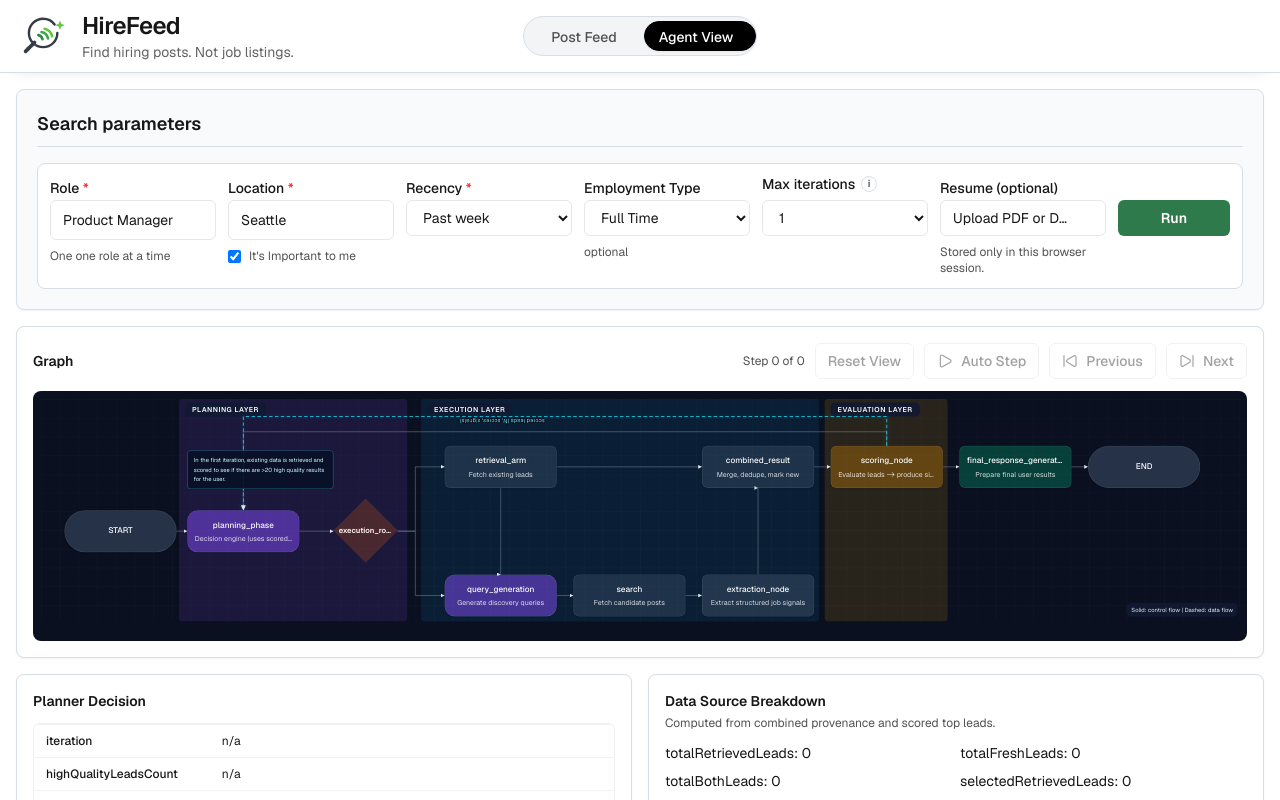
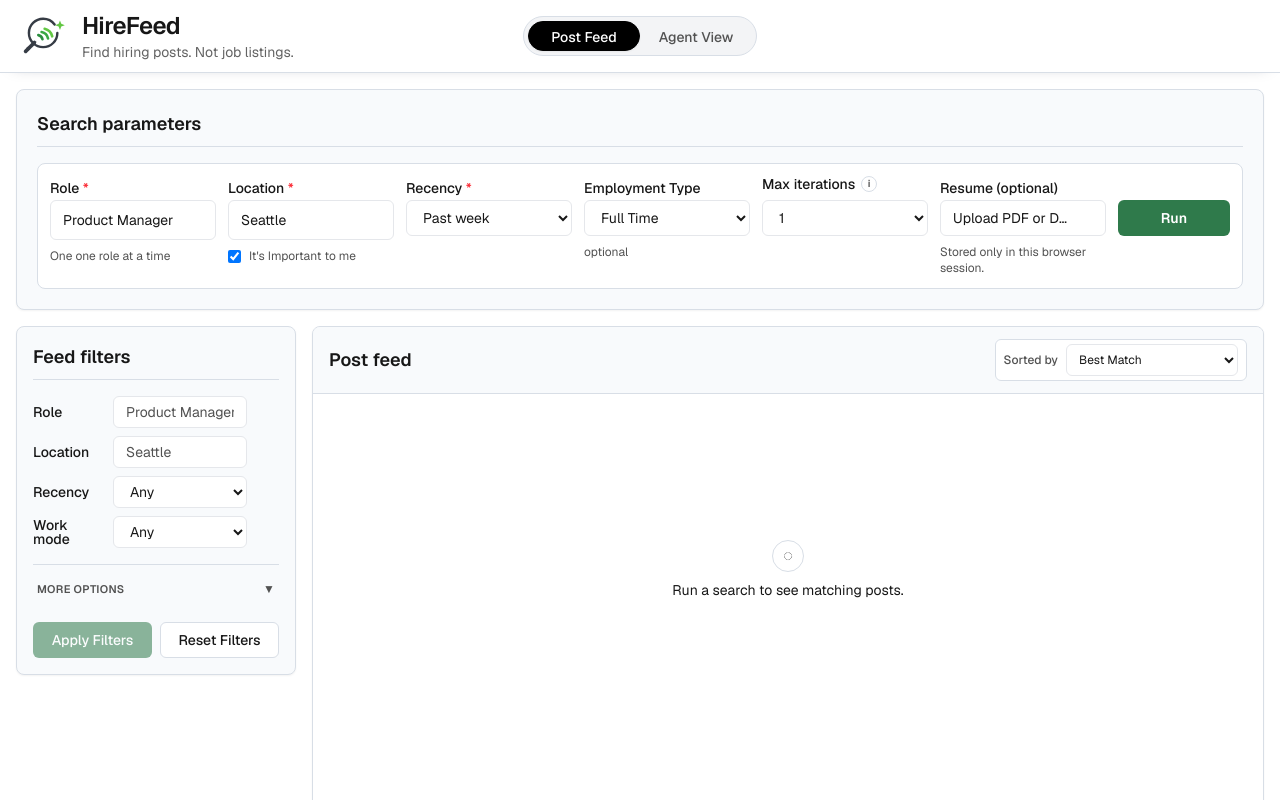
Before and after one commit to tkakati/job-post-search, a Next.js app: page /debug in a window 1280 px wide. Shown: the top 800 px of the page. Built offline with nearby package versions, Linux system fonts and the light colour scheme.

Commit message:
fix: default debug view to post feed

```diff
--- a/src/app/(product)/debug/page.tsx
+++ b/src/app/(product)/debug/page.tsx
@@ -7,6 +7,6 @@ type DebugPageProps = {
 export default async function DebugPage({ searchParams }: DebugPageProps) {
   const params = await searchParams;
   const rawView = Array.isArray(params.view) ? params.view[0] : params.view;
-  const mode = rawView === "post-feed" ? "post-feed" : "agent";
+  const mode = rawView === "agent" ? "agent" : "post-feed";
   return <DebugTabClient mode={mode} />;
 }
--- a/src/app/(product)/product-header.tsx
+++ b/src/app/(product)/product-header.tsx
@@ -19,7 +19,7 @@ export function ProductHeader() {
   const activeView: "post-feed" | "agent" = React.useMemo(() => {
     if (pathname === "/posts-feed") return "post-feed";
     const view = searchParams?.get("view");
-    return view === "post-feed" ? "post-feed" : "agent";
+    return view === "agent" ? "agent" : "post-feed";
   }, [pathname, searchParams]);
 
   React.useEffect(() => {
```
